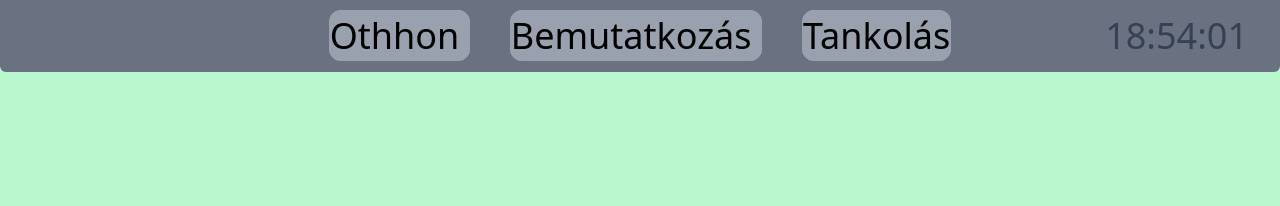
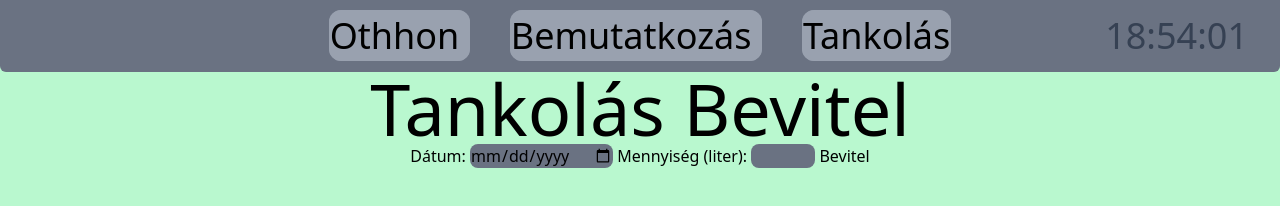
Before and after one commit to Detryxx/bitfarago26elso, a plain HTML site: page tankolas.html in a window 1280 px wide. Drawn offline with nearby package versions, Linux system fonts and the light colour scheme.

Commit message:
nem tudom actually explained later

```diff
--- a/tankolas.html
+++ b/tankolas.html
@@ -5,6 +5,20 @@
     <meta name="viewport" content="width=device-width, initial-scale=1.0" />
     <script src="https://cdn.jsdelivr.net/npm/@tailwindcss/browser@4"></script>
     <title>Document</title>
+    <script>
+      function tankolasCalc() {
+        console.log(document.getElementById('tankolasSubmit').value);
+      }
+      document
+        .getElementById('tankolasForm')
+        .addEventListener('submit', function (event) {
+          event.preventDefault();
+          const formData = new FormData(event.target);
+          console.log(formData);
+          const username = formData.get('tankolasDate');
+          console.log('Submitted Username:', username);
+        });
+    </script>
   </head>
   <body class="bg-green-200">
     <div
@@ -60,5 +74,29 @@
       }
       addEventListener('focus', timeloop());
     </script>
+    <div>
+      <div class="m-auto text-center">
+        <span class="text-7xl">Tankolás Bevitel</span>
+        <div>
+          <form id="tankolasForm">
+            <label for="tankolasDate">Dátum:</label>
+            <input
+              type="date"
+              id="tankolasDate"
+              name="tankolasDate"
+              class="bg-gray-500 rounded-lg"
+            />
+            <label for="tankolasAmount">Mennyiség (liter):</label>
+            <input
+              type="float"
+              id="tankolasAmount"
+              name="tankolasAmount"
+              class="bg-gray-500 rounded-lg w-1/20 min-w-10"
+            />
+            <button type="submit" id="tankolasSubmit">Bevitel</button>
+          </form>
+        </div>
+      </div>
+    </div>
   </body>
 </html>
```
